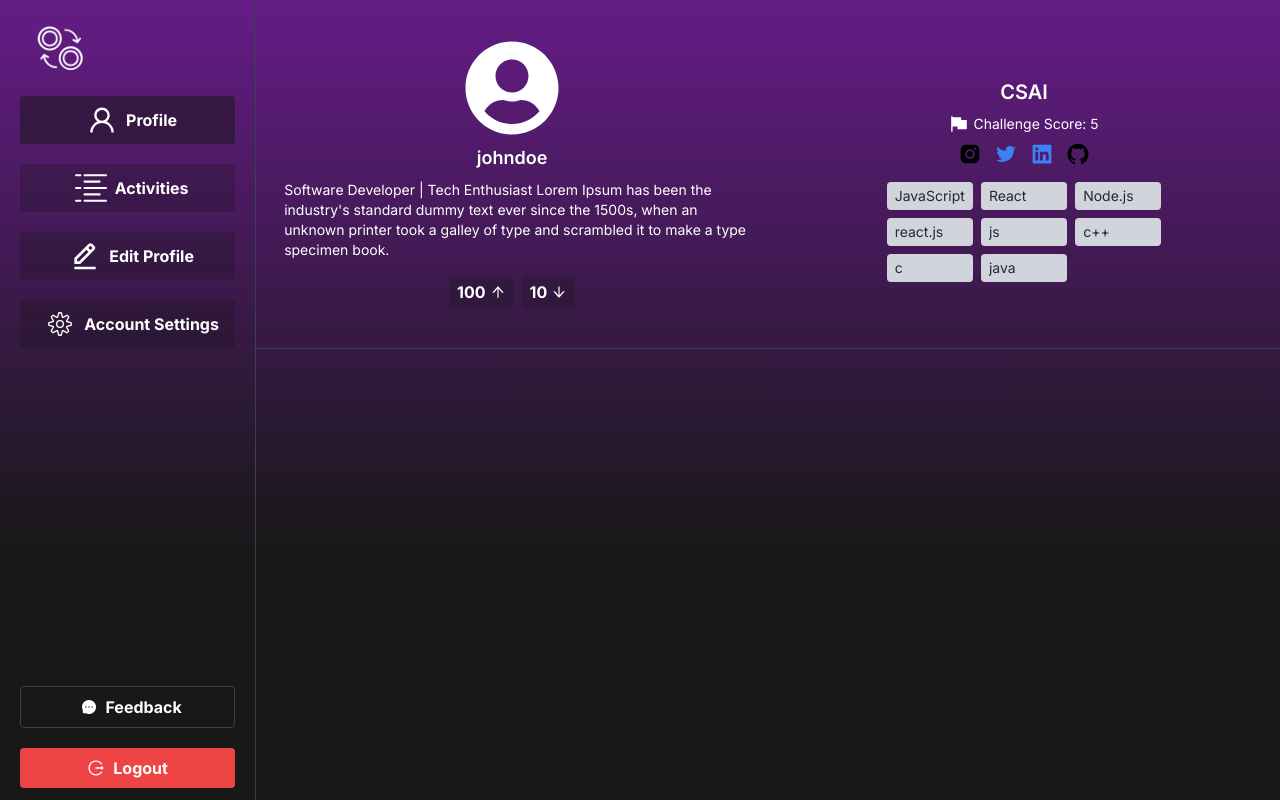
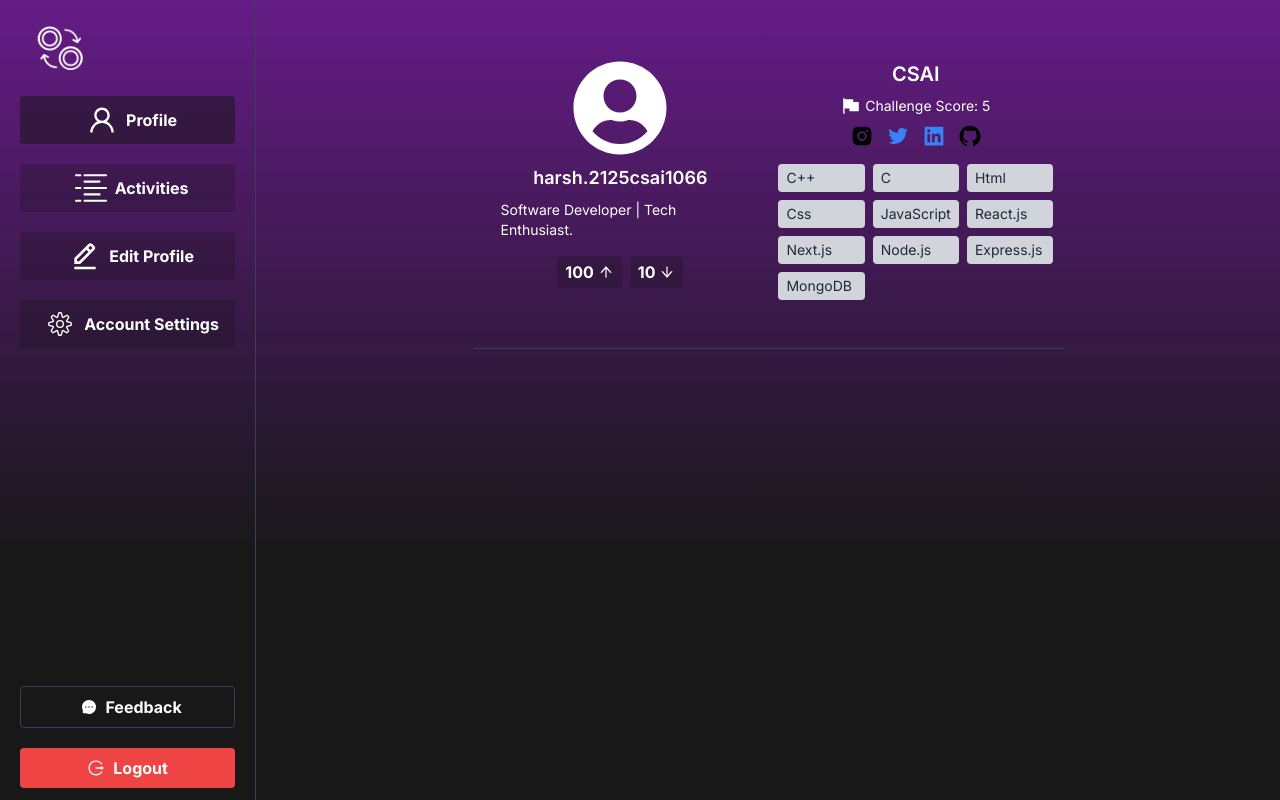
Before and after one commit to the-nexus-point/nexus-next.js, a Next.js app: page /user in a window 1280 px wide. Built offline with nearby package versions, Linux system fonts and the light colour scheme.

Commit message:
checkpoint

```diff
--- a/src/components/Profile.jsx
+++ b/src/components/Profile.jsx
@@ -13,25 +13,27 @@ import {
 
 const Profile = () => {
   const user = {
-    name: "John Doe",
-    username: "johndoe",
-    email: "johndoe@example.com",
-    bio: "Software Developer | Tech Enthusiast Lorem Ipsum has been the industry's standard dummy text ever since the 1500s, when an unknown printer took a galley of type and scrambled it to make a type specimen book.",
-    location: "New York, USA",
-    website: "https://www.example.com",
+    name: "Harsh Keshari",
+    username: "harsh.2125csai1066",
+    email: "harsh.2125csai1066@kiet.edu",
+    bio: "Software Developer | Tech Enthusiast.",
+    location: "India",
+    website: "harsh-keshari.vercel.app",
     upvotes: 100,
     downvotes: 10,
     department: "CSAI",
     challengeRanking: 5,
     tags: [
+      "C++",
+      "C",
+      "Html",
+      "Css",
       "JavaScript",
-      "React",
+      "React.js",
+      "Next.js",
       "Node.js",
-      "react.js",
-      "js",
-      "c++",
-      "c",
-      "java",
+      "Express.js",
+      "MongoDB",
     ],
   };
 
```
